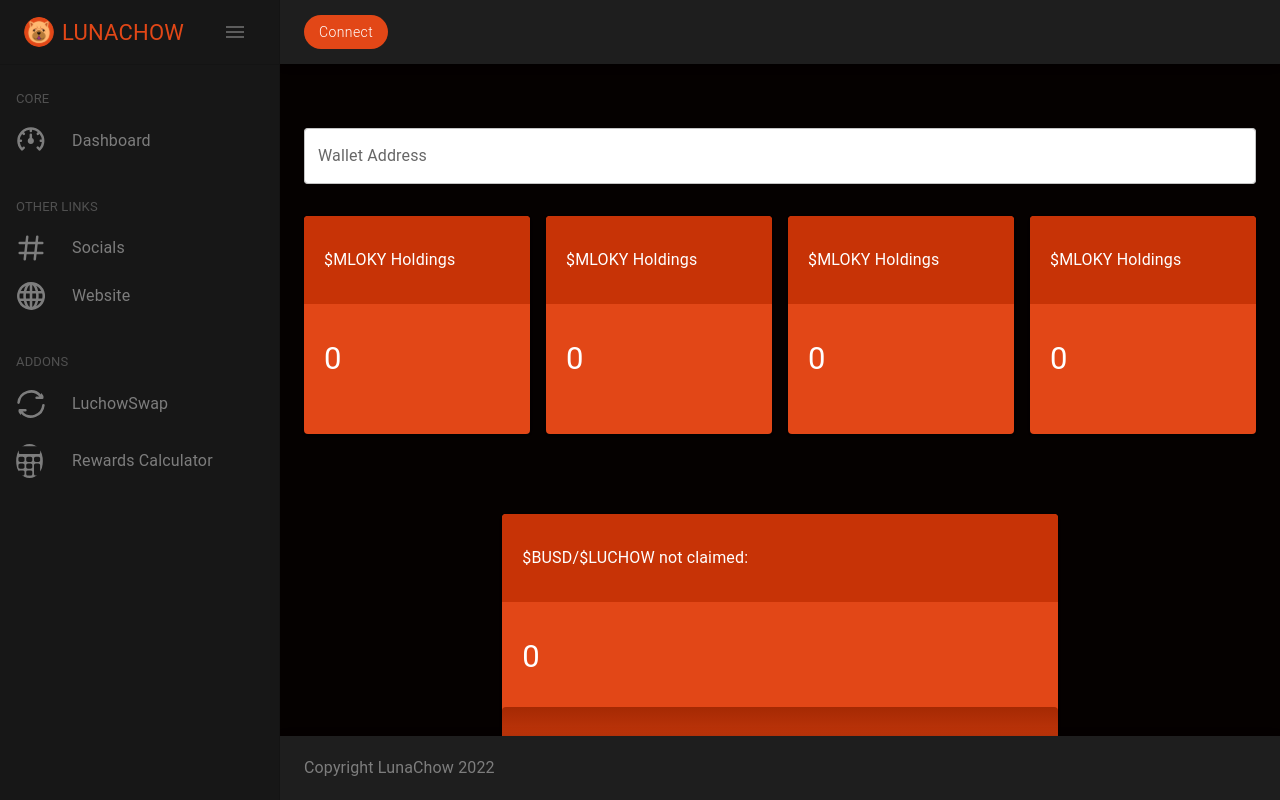
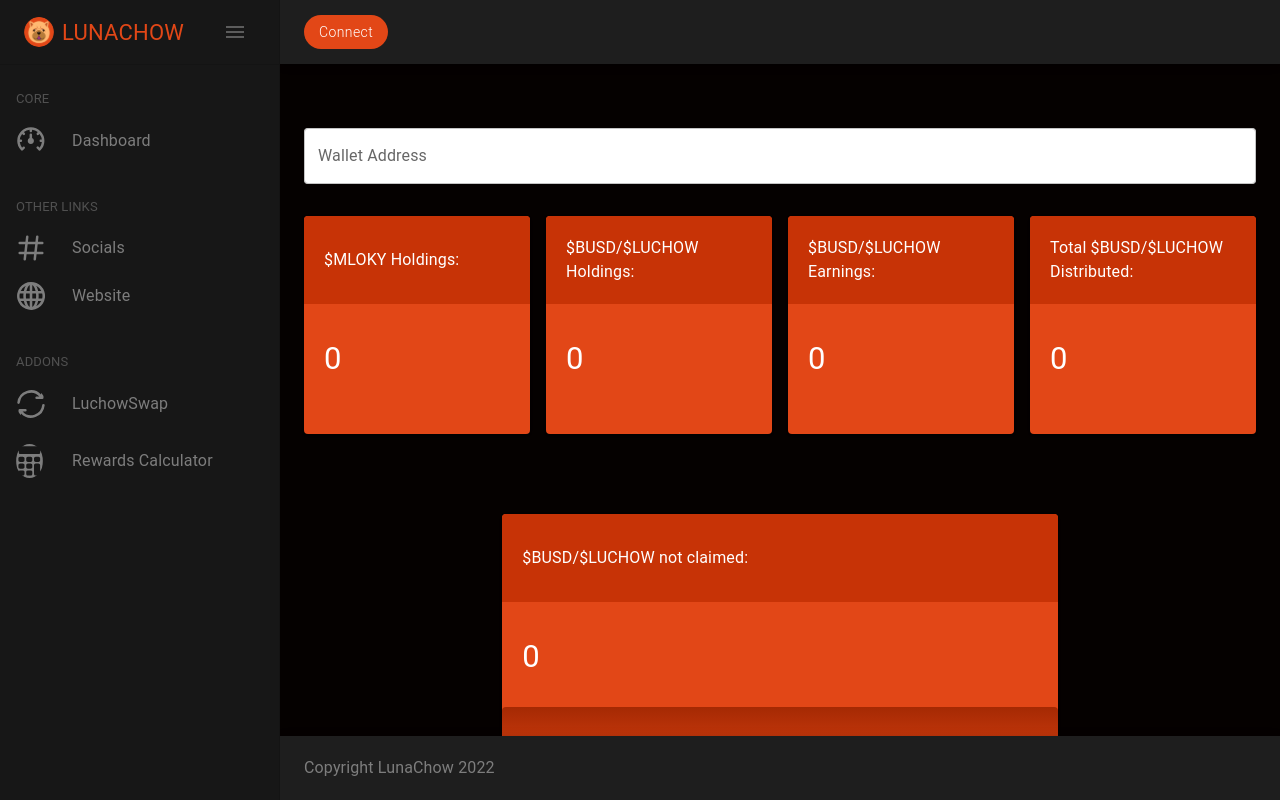
Before and after one commit to lunachoww/MLOKY-Dashboard, a React (Create React App) app: page / in a window 1280 px wide. Shown: the top 800 px of the page. Built offline with nearby package versions, Linux system fonts and the light colour scheme.

Commit message:
Update text

```diff
--- a/src/components/Dashboard/pages/DashboardPage.js
+++ b/src/components/Dashboard/pages/DashboardPage.js
@@ -36,10 +36,16 @@
 					<Grid item xs={12} md={6} lg={3}>
 						<Card className={classes.cardRoot}>
 							<CardContent>
-								<Typography className={classes.cardTitle} gutterBottom>
-									$MLOKY Holdings
+								<Typography
+									className={classes.cardTitle}
+									gutterBottom
+								>
+									$MLOKY Holdings:
 								</Typography>
-								<Typography className={classes.cardDesc} color="text.secondary">
+								<Typography
+									className={classes.cardDesc}
+									color="text.secondary"
+								>
 									0
 								</Typography>
 							</CardContent>
@@ -48,10 +54,16 @@
 					<Grid item xs={12} md={6} lg={3}>
 						<Card className={classes.cardRoot}>
 							<CardContent>
-								<Typography className={classes.cardTitle} gutterBottom>
-									$MLOKY Holdings
+								<Typography
+									className={classes.cardTitle}
+									gutterBottom
+								>
+									$BUSD/$LUCHOW Holdings:
 								</Typography>
-								<Typography className={classes.cardDesc} color="text.secondary">
+								<Typography
+									className={classes.cardDesc}
+									color="text.secondary"
+								>
 									0
 								</Typography>
 							</CardContent>
@@ -60,10 +72,16 @@
 					<Grid item xs={12} md={6} lg={3}>
 						<Card className={classes.cardRoot}>
 							<CardContent>
-								<Typography className={classes.cardTitle} gutterBottom>
-									$MLOKY Holdings
+								<Typography
+									className={classes.cardTitle}
+									gutterBottom
+								>
+									$BUSD/$LUCHOW Earnings:
 								</Typography>
-								<Typography className={classes.cardDesc} color="text.secondary">
+								<Typography
+									className={classes.cardDesc}
+									color="text.secondary"
+								>
 									0
 								</Typography>
 							</CardContent>
@@ -72,10 +90,16 @@
 					<Grid item xs={12} md={6} lg={3}>
 						<Card className={classes.cardRoot}>
 							<CardContent>
-								<Typography className={classes.cardTitle} gutterBottom>
-									$MLOKY Holdings
+								<Typography
+									className={classes.cardTitle}
+									gutterBottom
+								>
+									Total $BUSD/$LUCHOW Distributed:
 								</Typography>
-								<Typography className={classes.cardDesc} color="text.secondary">
+								<Typography
+									className={classes.cardDesc}
+									color="text.secondary"
+								>
 									0
 								</Typography>
 							</CardContent>
@@ -88,7 +112,10 @@
 						<Grid item xs={12} lg={7}>
 							<Card className={classes.cardRoot}>
 								<CardContent>
-									<Typography className={classes.cardTitle} gutterBottom>
+									<Typography
+										className={classes.cardTitle}
+										gutterBottom
+									>
 										$BUSD/$LUCHOW not claimed:
 									</Typography>
 									<Box sx={{ justifyContent: "center" }}>
@@ -117,11 +144,18 @@
 								<Grid item>
 									<Link
 										href="#"
-										sx={{ display: "flex", alignItems: "center", gap: 1 }}
+										sx={{
+											display: "flex",
+											alignItems: "center",
+											gap: 1,
+										}}
 										target="_blank"
 										rel="noopener noreferrer"
 									>
-										<Avatar src={LunachowImg} alt="lunachow" />
+										<Avatar
+											src={LunachowImg}
+											alt="lunachow"
+										/>
 										<span>
 											Luchow Contract:
 											0xe4e8e6878718bfe533702d4a6571eb74d79b0915
@@ -129,24 +163,37 @@
 									</Link>
 									<Link
 										href="#"
-										sx={{ display: "flex", alignItems: "center", gap: 1 }}
+										sx={{
+											display: "flex",
+											alignItems: "center",
+											gap: 1,
+										}}
 										target="_blank"
 										rel="noopener noreferrer"
 									>
-										<Avatar src={ChainhowImg} alt="lunachow" />
+										<Avatar
+											src={ChainhowImg}
+											alt="lunachow"
+										/>
 										<span>
-											BUSD Contract: 0xe9e7CEA3DedcA5984780Bafc599bD69ADd087D56
+											BUSD Contract:
+											0xe9e7CEA3DedcA5984780Bafc599bD69ADd087D56
 										</span>
 									</Link>
 									<Link
 										href="#"
-										sx={{ display: "flex", alignItems: "center", gap: 1 }}
+										sx={{
+											display: "flex",
+											alignItems: "center",
+											gap: 1,
+										}}
 										target="_blank"
 										rel="noopener noreferrer"
 									>
 										<Avatar src={MlokyImg} alt="lunachow" />
 										<span>
-											MLOKY Contract: 0x11C97Fc75E1ecf0F7315c0f7c15cF94782795aE3
+											MLOKY Contract:
+											0x11C97Fc75E1ecf0F7315c0f7c15cF94782795aE3
 										</span>
 									</Link>
 								</Grid>
```
Also changed, not shown: 1 other file (tests, documents, lock files or other folders).
